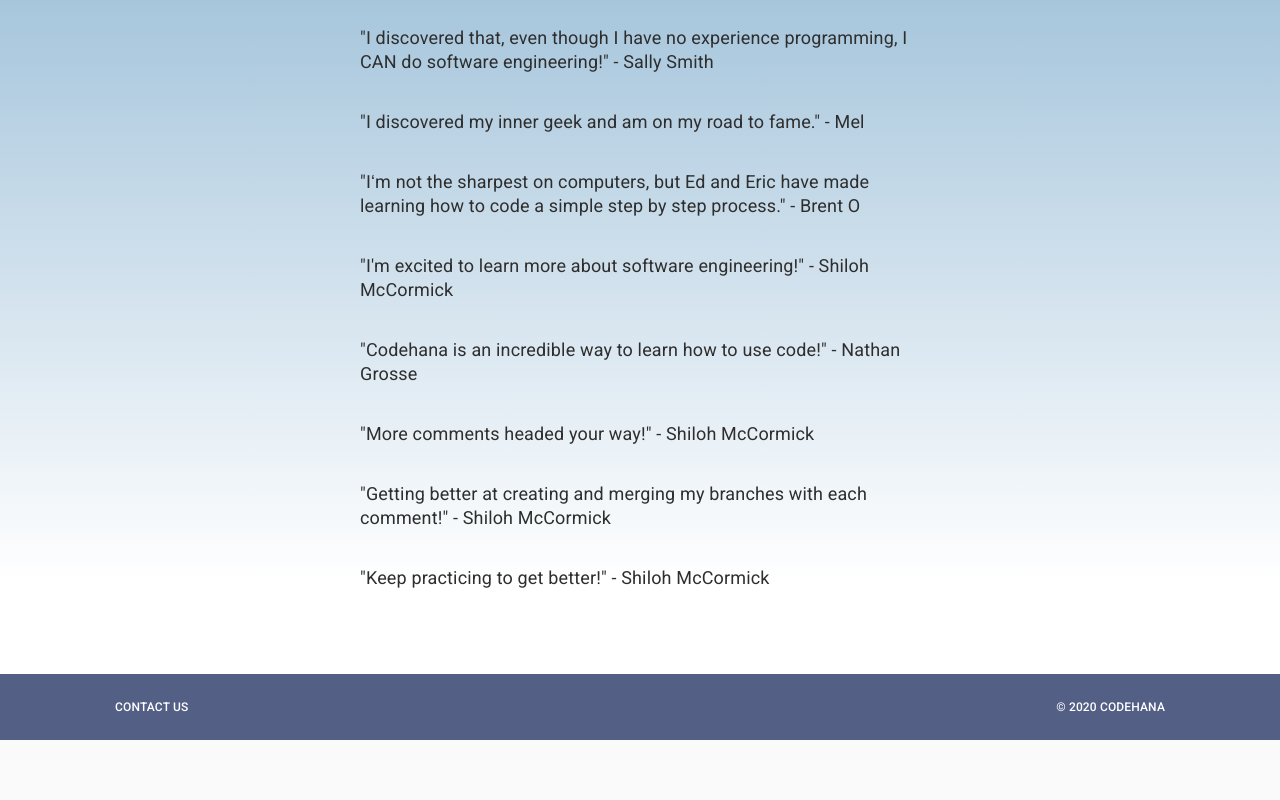
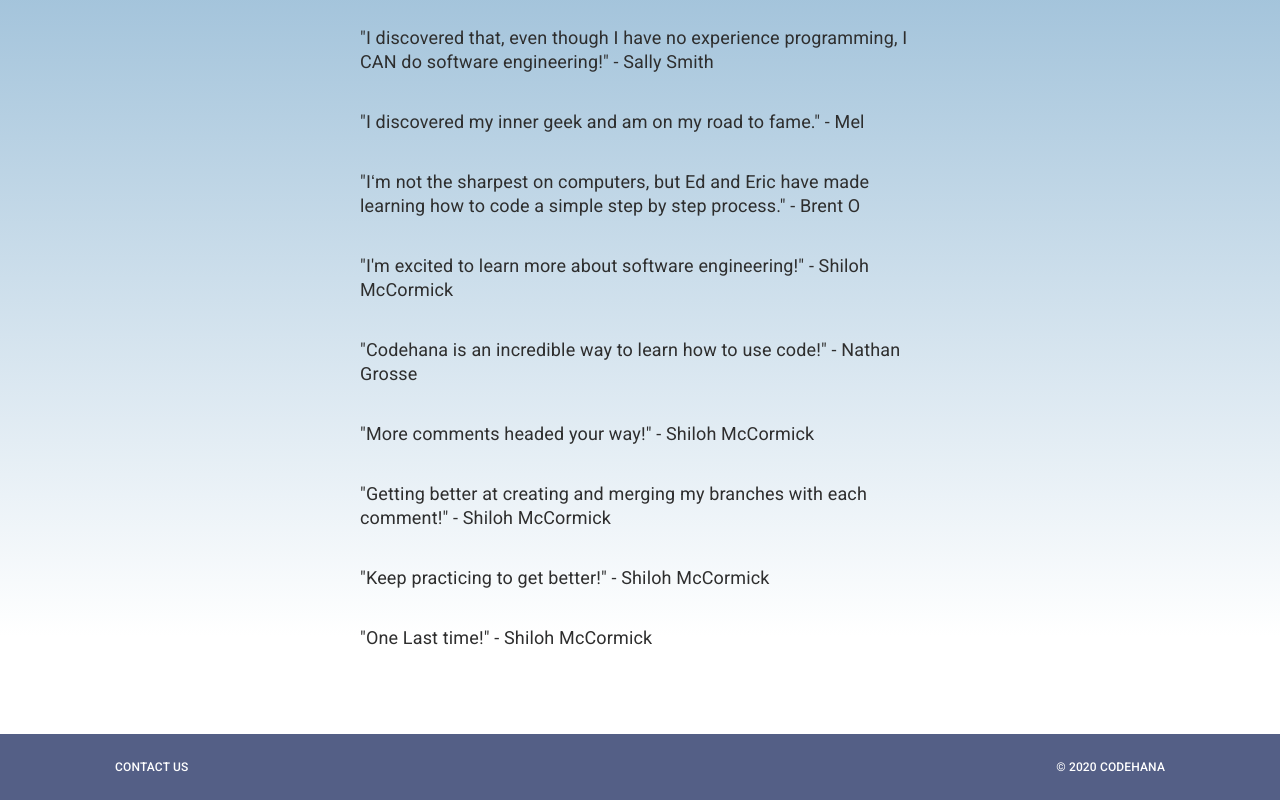
Before and after one commit to codehanadev/web, a Next.js app: page /comments in a window 1280 px wide. Shown: the part 510-1310 px from the top of the page. Before the commit the page ends 1250 px from the top, so only its background shows below. Built offline with nearby package versions, Linux system fonts and the light colour scheme.

Commit message:
One last one!

```diff
--- a/pages/comments/index.js
+++ b/pages/comments/index.js
@@ -18,6 +18,7 @@
                 <p>"More comments headed your way!" - Shiloh McCormick</p>
                 <p>"Getting better at creating and merging my branches with each comment!" - Shiloh McCormick</p>
                 <p>"Keep practicing to get better!" - Shiloh McCormick</p>
+                <p>"One Last time!" - Shiloh McCormick</p>
             </div>
         </div>
     </>;
```
